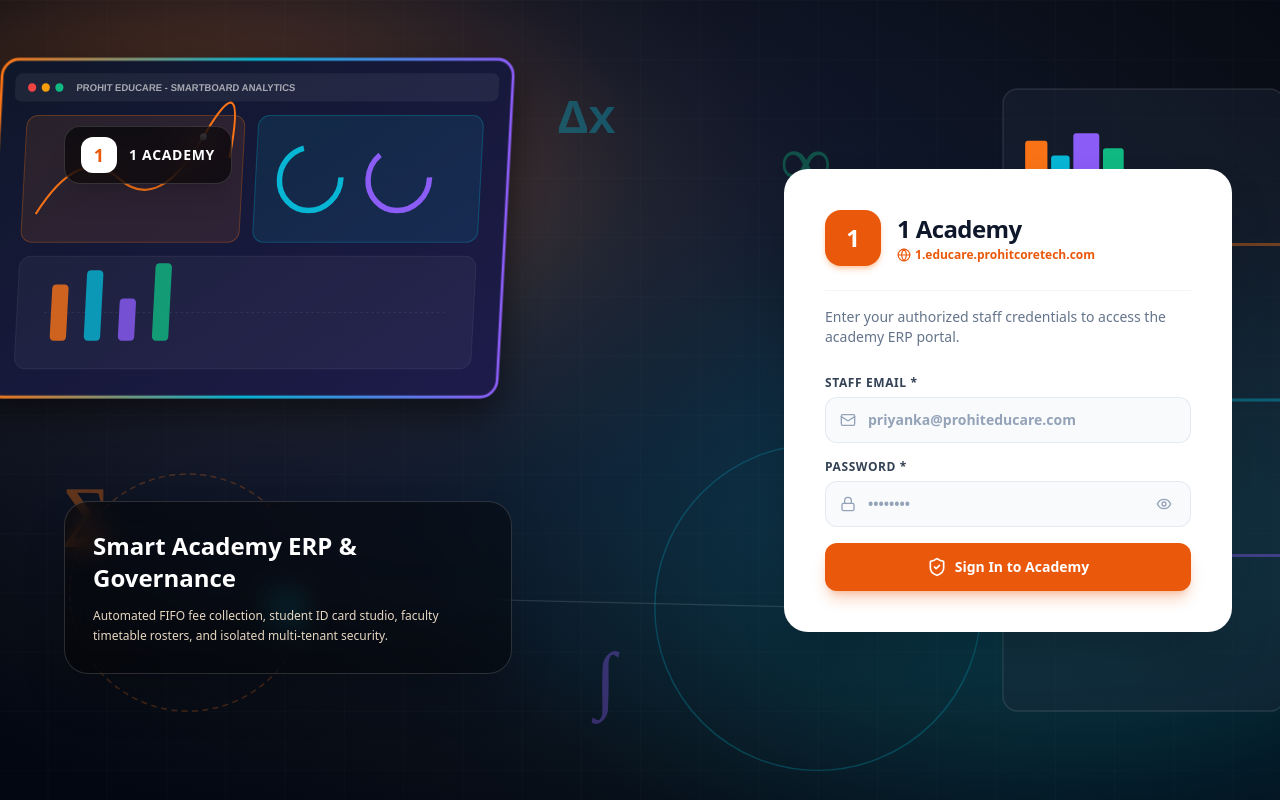
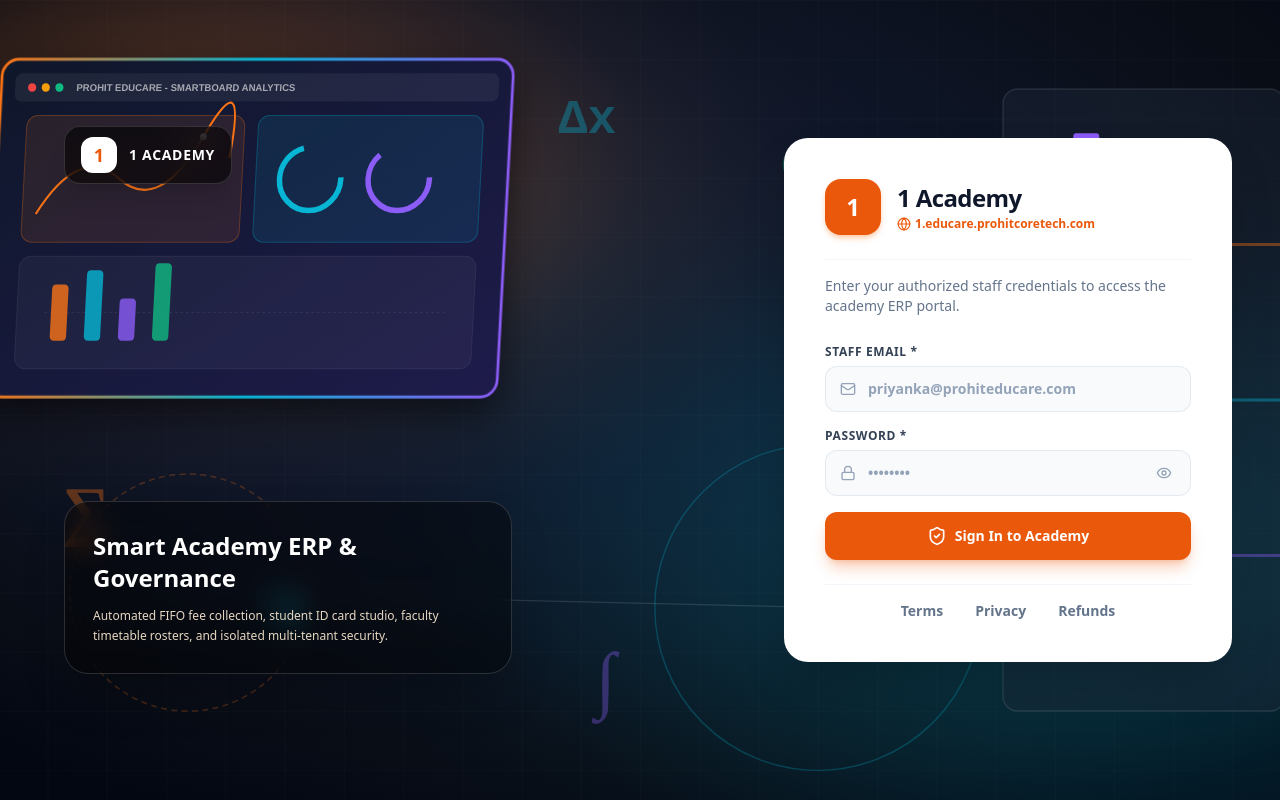
Before and after one commit to PROHIT-CoreTech/prohit-educare-saas, a Next.js app in the folder frontend/: page /1/login in a window 1280 px wide. Built offline with nearby package versions, Linux system fonts and the light colour scheme; no server answers.

Commit message:
eat(compliance): add Terms, Privacy, Refunds text hyperlinks to footer and portal layout

```diff
--- a/frontend/app/(academy)/[slug]/layout.tsx
+++ b/frontend/app/(academy)/[slug]/layout.tsx
@@ -325,6 +325,17 @@
       {/* Main Responsive Content Body */}
       <main className="flex-1 max-w-7xl w-full mx-auto p-3 sm:p-6 lg:p-8 overflow-x-hidden">{children}</main>
 
+      {/* Academy Dashboard Compliance Footer */}
+      <footer className="mt-auto py-5 border-t border-slate-200/80 bg-white/60 text-center pb-16 lg:pb-5">
+        <div className="max-w-7xl mx-auto px-4 flex flex-wrap items-center justify-center gap-6 sm:gap-10 text-xs sm:text-sm font-bold text-slate-600">
+          <Link href="/terms" className="hover:text-orange-600 hover:underline transition">Terms</Link>
+          <Link href="/privacy" className="hover:text-orange-600 hover:underline transition">Privacy</Link>
+          <Link href="/refund-policy" className="hover:text-orange-600 hover:underline transition">Refunds</Link>
+          <span className="text-slate-300 hidden sm:inline">•</span>
+          <span className="text-slate-400 font-medium text-xs">Platform by PROHIT CoreTech</span>
+        </div>
+      </footer>
+
       {/* Mobile Bottom Navigation Bar (< 1024px) for Quick 1-Tap Access */}
       <nav className="lg:hidden fixed bottom-0 left-0 right-0 z-40 bg-white/95 backdrop-blur border-t border-slate-200 shadow-lg px-2 py-1.5 flex items-center justify-around">
         {navLinks.slice(0, 5).map((link) => {
--- a/frontend/app/(academy)/[slug]/login/page.tsx
+++ b/frontend/app/(academy)/[slug]/login/page.tsx
@@ -2,6 +2,7 @@
 
 import React, { useState, useEffect } from 'react';
 import Image from 'next/image';
+import Link from 'next/link';
 import { Lock, Mail, ShieldCheck, Eye, EyeOff, Globe } from 'lucide-react';
 import { apiClient } from '@/lib/api';
 import loginBg from '@/public/login_bg_classroom.svg';
@@ -235,6 +236,13 @@
                 )}
               </button>
             </form>
+
+            {/* Compliance Policy Text Hyperlinks */}
+            <div className="flex items-center justify-center space-x-6 sm:space-x-8 text-xs sm:text-sm font-bold text-slate-500 pt-4 border-t border-slate-100">
+              <Link href="/terms" className="hover:text-orange-600 hover:underline transition">Terms</Link>
+              <Link href="/privacy" className="hover:text-orange-600 hover:underline transition">Privacy</Link>
+              <Link href="/refund-policy" className="hover:text-orange-600 hover:underline transition">Refunds</Link>
+            </div>
           </div>
         </div>
       </div>
--- a/frontend/app/(marketing)/components/ComplianceFooter.tsx
+++ b/frontend/app/(marketing)/components/ComplianceFooter.tsx
@@ -1,18 +1,45 @@
 import React from 'react';
 import Link from 'next/link';
-import { ShieldCheck, MapPin, Phone, Mail, Clock, CreditCard } from 'lucide-react';
+import { ShieldCheck, MapPin, Phone, Mail, Clock } from 'lucide-react';
 import { COMPANY_INFO } from '../../../lib/company-info';
 
 export default function ComplianceFooter() {
   return (
-    <footer className="bg-slate-950 text-slate-300 border-t border-slate-800 text-sm">
-      {/* Upper Main Footer Grid */}
-      <div className="max-w-7xl mx-auto px-4 sm:px-6 lg:px-8 py-14 sm:py-16">
+    <footer className="border-t border-slate-200 bg-white text-slate-700 text-sm">
+      {/* Prominent Compliance Text Hyperlinks Strip (Terms | Privacy | Refunds) */}
+      <div className="bg-white border-b border-slate-200 py-6 sm:py-8">
+        <div className="max-w-7xl mx-auto px-4 sm:px-6 lg:px-8">
+          <div className="flex items-center justify-center space-x-8 sm:space-x-14 text-base sm:text-lg font-bold text-slate-700">
+            <Link
+              href="/terms"
+              className="text-slate-700 hover:text-orange-600 hover:underline underline-offset-4 transition"
+            >
+              Terms
+            </Link>
+            <Link
+              href="/privacy"
+              className="text-slate-700 hover:text-orange-600 hover:underline underline-offset-4 transition"
+            >
+              Privacy
+            </Link>
+            <Link
+              href="/refund-policy"
+              className="text-slate-700 hover:text-orange-600 hover:underline underline-offset-4 transition"
+            >
+              Refunds
+            </Link>
+          </div>
+        </div>
+      </div>
+
+      {/* Main Footer Information Grid */}
+      <div className="bg-slate-950 text-slate-300 py-12 sm:py-16">
+        <div className="max-w-7xl mx-auto px-4 sm:px-6 lg:px-8">
           <div className="grid grid-cols-1 md:grid-cols-2 lg:grid-cols-5 gap-10 lg:gap-8">
-          {/* Col 1 & 2: Brand & Legal Entity Info */}
+            {/* Col 1 & 2: Brand & Operating Entity Info */}
             <div className="lg:col-span-2 space-y-4">
               <div className="flex items-center space-x-3">
-              <div className="w-10 h-10 rounded-xl bg-gradient-to-br from-orange-500 to-amber-500 flex items-center justify-center font-black text-white shadow-md shadow-orange-500/20 text-lg tracking-tight">
+                <div className="w-10 h-10 rounded-xl bg-gradient-to-br from-orange-500 to-amber-500 flex items-center justify-center font-black text-white shadow-md shadow-orange-500/20 text-lg tracking-tight shrink-0">
                   PE
                 </div>
                 <div>
@@ -67,17 +94,17 @@
               <h4 className="text-xs font-bold uppercase tracking-wider text-white">Compliance &amp; Legal</h4>
               <ul className="space-y-2 text-xs text-slate-400 font-medium">
                 <li>
-                <Link href="/terms" className="hover:text-orange-400 transition">
+                  <Link href="/terms" className="hover:text-orange-400 transition font-semibold text-slate-300">
                     Terms &amp; Conditions
                   </Link>
                 </li>
                 <li>
-                <Link href="/privacy" className="hover:text-orange-400 transition">
+                  <Link href="/privacy" className="hover:text-orange-400 transition font-semibold text-slate-300">
                     Privacy Policy
                   </Link>
                 </li>
                 <li>
-                <Link href="/refund-policy" className="hover:text-orange-400 transition">
+                  <Link href="/refund-policy" className="hover:text-orange-400 transition font-semibold text-slate-300">
                     Refund &amp; Cancellation Policy
                   </Link>
                 </li>
@@ -123,15 +150,16 @@
             </div>
           </div>
         </div>
+      </div>
 
       {/* Bottom Legal Disclaimer & Copyright */}
-      <div className="border-t border-slate-900 bg-slate-950/80">
+      <div className="border-t border-slate-900 bg-slate-950">
         <div className="max-w-7xl mx-auto px-4 sm:px-6 lg:px-8 py-6 flex flex-col sm:flex-row items-center justify-between gap-4 text-xs text-slate-400">
           <p>© {new Date().getFullYear()} {COMPANY_INFO.name}. All rights reserved.</p>
-          <div className="flex items-center space-x-6 text-slate-400 text-xs">
+          <div className="flex items-center space-x-6 text-slate-400 text-xs font-medium">
             <Link href="/terms" className="hover:text-white transition">Terms</Link>
             <Link href="/privacy" className="hover:text-white transition">Privacy</Link>
-            <Link href="/refund-policy" className="hover:text-white transition">Refund Policy</Link>
+            <Link href="/refund-policy" className="hover:text-white transition">Refunds</Link>
             <Link href="/contact" className="hover:text-white transition">Contact</Link>
           </div>
         </div>
```
Lines whose indentation alone changed are shown as unchanged.
